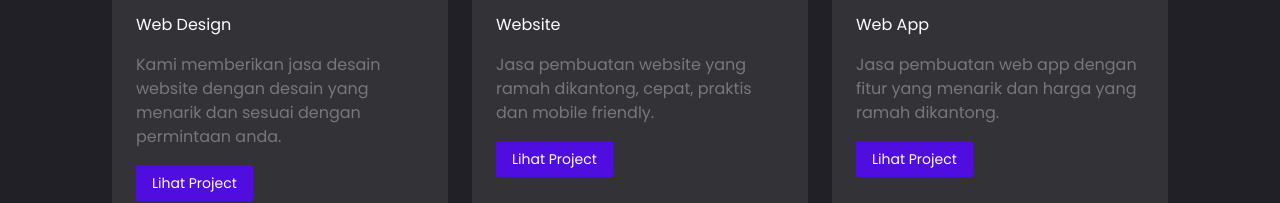
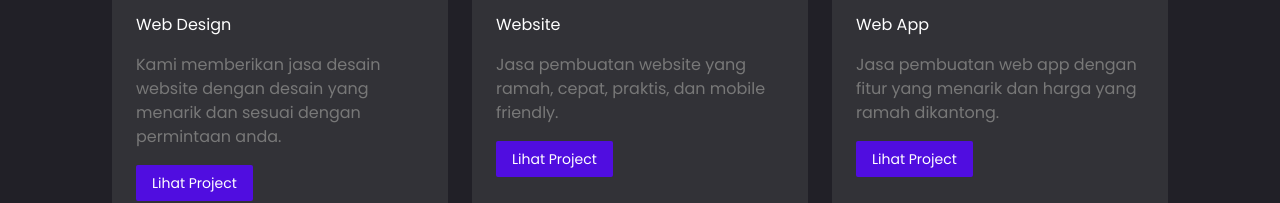
Before and after one commit to Mezzky/hancook, a website: page index.html in a window 1280 px wide. Shown: the part 823-1026 px from the top of the page. Drawn offline with Linux system fonts and the light colour scheme.

Commit message:
Fix: Scriptwrite

```diff
--- a/index.html
+++ b/index.html
@@ -65,7 +65,7 @@
       <div class="box flex flex-col items-start gap-4 p-6 bg-box rounded-lg">
         <i class="fa-brands fa-html5 p-2 rounded-full bg-boxborder text-white text-2xl"></i>
         <h3 class="text-white">Website</h3>
-        <p class="text-paragraf">Jasa pembuatan website yang ramah dikantong, cepat, praktis dan mobile friendly.</p>
+        <p class="text-paragraf">Jasa pembuatan website yang ramah, cepat, praktis, dan mobile friendly.</p>
         <a class="py-2 px-4 text-center bg-main laptop:duration-100 hover:bg-main/60 rounded-sm text-sm text-white" href="">Lihat Project</a>
       </div>
       <div class="box flex flex-col items-start gap-4 p-6 bg-box rounded-lg">
```
